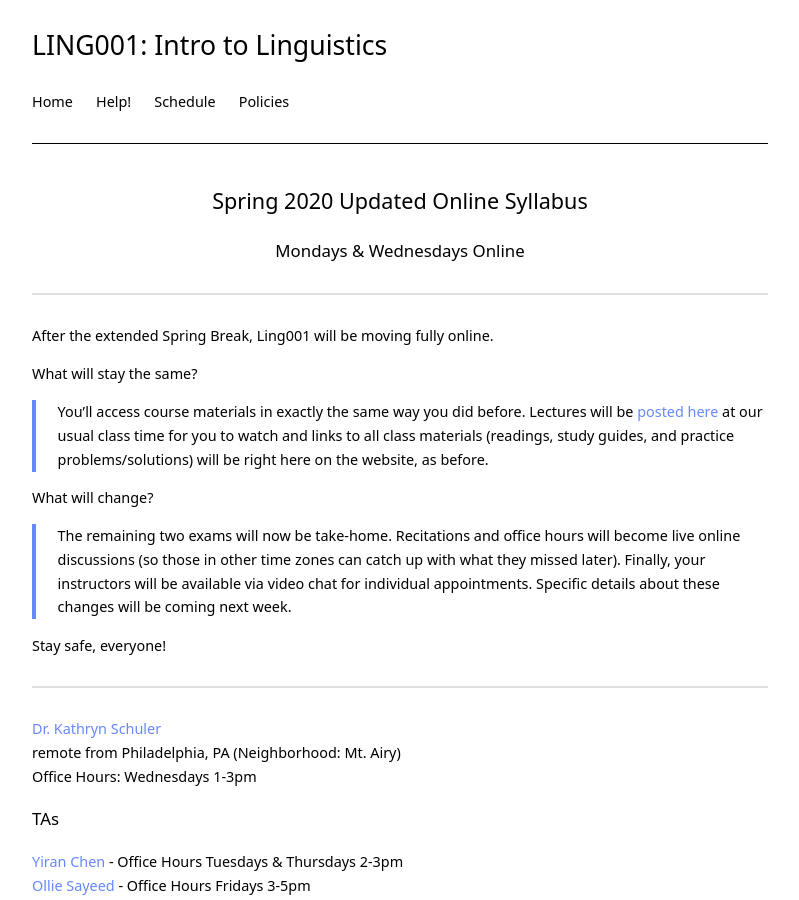
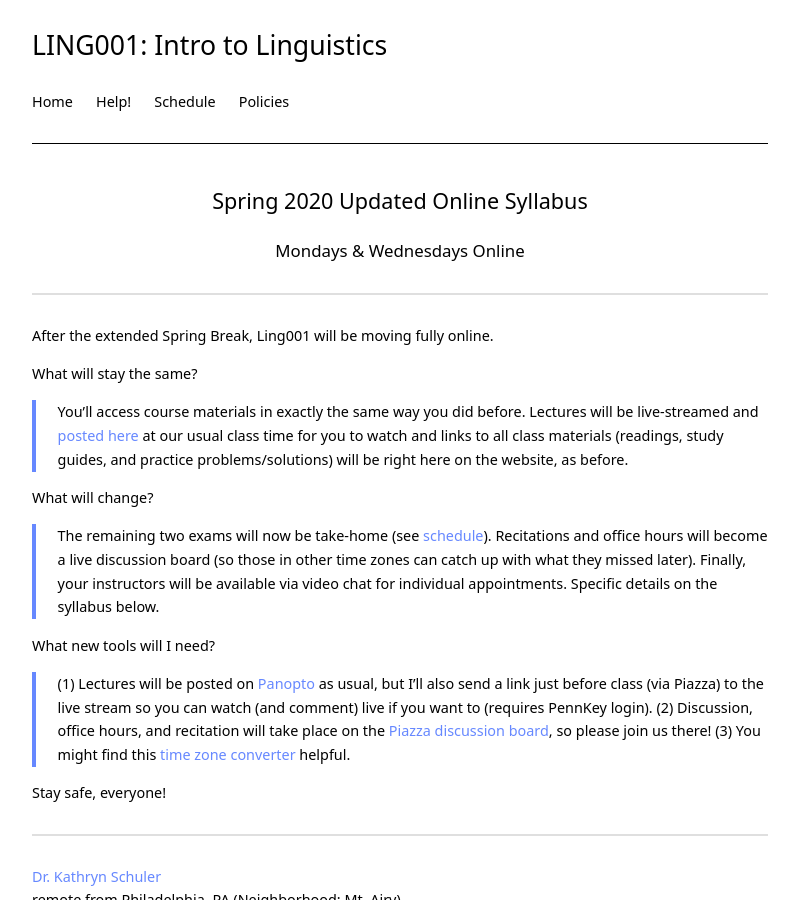
Before and after one commit to kschuler/ling001, a Jekyll site: the page built from index.md, in a window 1280 px wide and 900 px high. Shown: the whole window, without its empty margins (240-1039 px from the left). Built offline with Jekyll 4.4.1, drawn with Linux system fonts in a browser that asks for light colours.

Commit message:
Update index.md

```diff
--- a/index.md
+++ b/index.md
@@ -10,10 +10,15 @@ title: LING 1
 After the extended Spring Break, Ling001 will be moving fully online.
 
 **What will stay the same?**
-> You'll access course materials in exactly the same way you did before. Lectures will be [posted here](https://upenn.hosted.panopto.com/Panopto/Pages/Sessions/List.aspx?folderID=99e28b4b-8d65-4ac1-9fe4-ab3c00e43bf5) at our usual class time for you to watch and links to all class materials (readings, study guides, and practice problems/solutions) will be right here on the website, as before.
+> You'll access course materials in exactly the same way you did before. Lectures will be live-streamed and [posted here](https://upenn.hosted.panopto.com/Panopto/Pages/Sessions/List.aspx?folderID=99e28b4b-8d65-4ac1-9fe4-ab3c00e43bf5) at our usual class time for you to watch and links to all class materials (readings, study guides, and practice problems/solutions) will be right here on the website, as before.
 
 **What will change?**
-> The remaining two exams will now be take-home. Recitations and office hours will become live online discussions (so those in other time zones can catch up with what they missed later). Finally, your instructors will be available via video chat for individual appointments. Specific details about these changes will be coming next week.
+> The remaining two exams will now be take-home (see [schedule](#schedule)). Recitations and office hours will become a live discussion board (so those in other time zones can catch up with what they missed later). Finally, your instructors will be available via video chat for individual appointments. Specific details on the syllabus below.
+
+**What new tools will I need?**
+> (1) Lectures will be posted on [Panopto](https://upenn.hosted.panopto.com/Panopto/Pages/Sessions/List.aspx?folderID=99e28b4b-8d65-4ac1-9fe4-ab3c00e43bf5) as usual, but I'll also send a link just before class (via Piazza) to the live stream so you can watch (and comment) live if you want to (requires PennKey login).
+> (2) Discussion, office hours, and recitation will take place on the [Piazza discussion board](piazza.com/upenn/spring2020/ling001/home), so please join us there!
+> (3) You might find this [time zone converter](https://www.worldtimebuddy.com/) helpful.
 
 **Stay safe, everyone!**
 <hr>
@@ -31,7 +36,7 @@ Office Hours: Wednesdays 1-3pm
 
 ## When we can help
 
-- **Piazza:** The best way to get help anytime is to ask a question on the [new Piazza discussion board](https://piazza.com/class/k7or64b9ygz2mn). TAs will respond to questions within 24 hours.
+- **Piazza:** The best way to get help anytime is to ask a question on the [new Piazza discussion board](piazza.com/upenn/spring2020/ling001). TAs will respond to questions within 24 hours.
 
 - **Video Office Hours:** The best way to get help face-to-face is to sign up for Video Office Hours! Choose an appointment slot on the [Virtual Office Hours Calendar](https://calendar.google.com/calendar/selfsched?sstoken=UU5rWUNsQUxDU21FfGRlZmF1bHR8YTQyOGQ5ZWRlNTAzNjAyNTMwMDljYjM5MDgyNWRmNzU) to make an appointment to video chat.
 
@@ -62,7 +67,7 @@ Section | Time | Location | TA
 - **[Course website](index.html)** (you are here) for schedule, policies, and links to all assigned materials
 - **[Canvas site](https://canvas.upenn.edu/courses/1489351)** for announcements and grade related things
 - **[Perusall](https://app.perusall.com/courses/intro-to-linguistics-1)** for reading assignments (access code released at first class meeting), most of which come from [Language Files 12th edition](https://ohiostatepress.org/books/titles/9780814252703.html) (in case you prefer a paper copy).
-- **[Piazza](https://piazza.com/class/k7or64b9ygz2mn)** for online discussion and virtual recitations
+- **[Piazza](piazza.com/upenn/spring2020/ling001)** for online discussion and virtual recitations
 
 ### Evaluation
 - **Exams (90%)** - There are four exams, but the lowest exam score is dropped.
```
